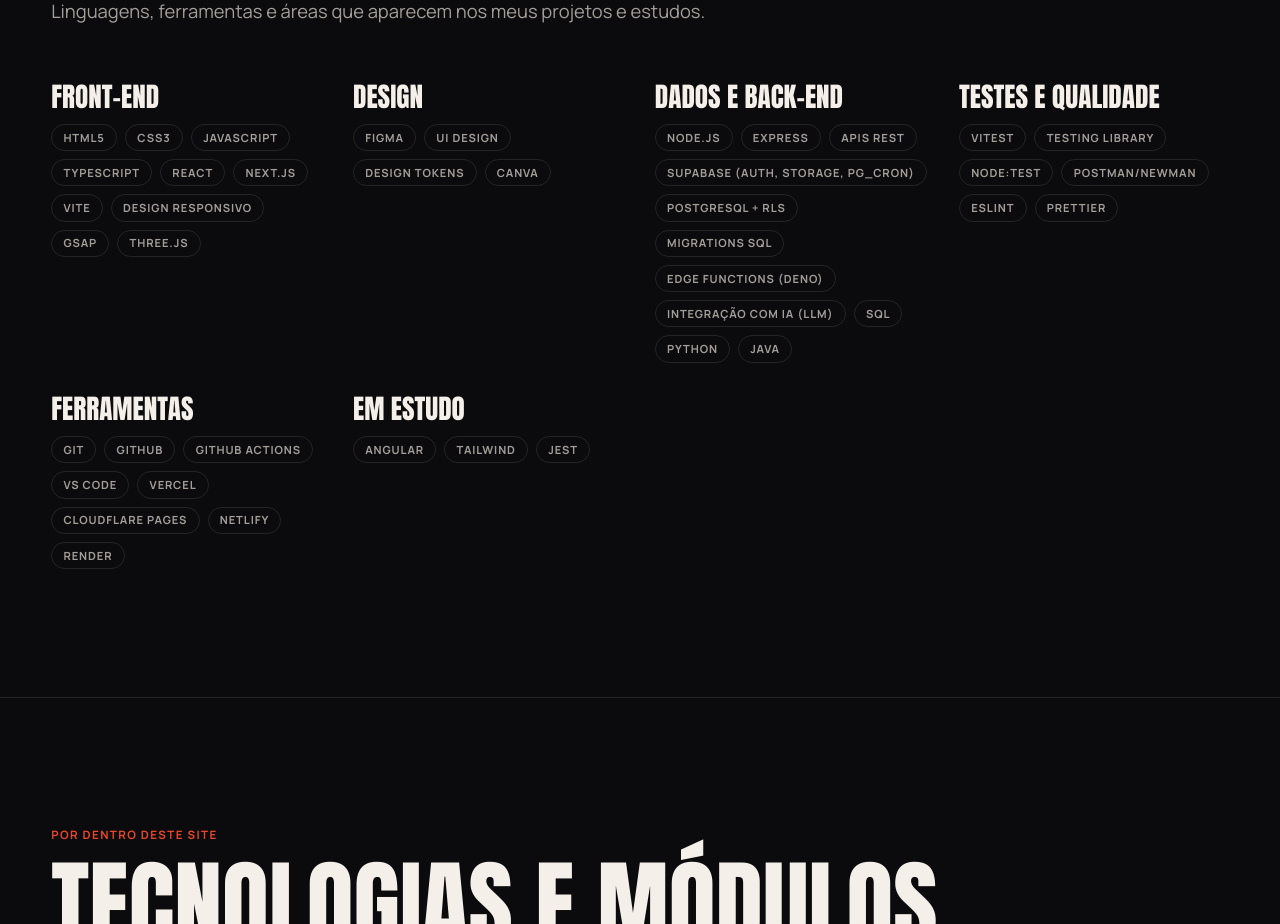
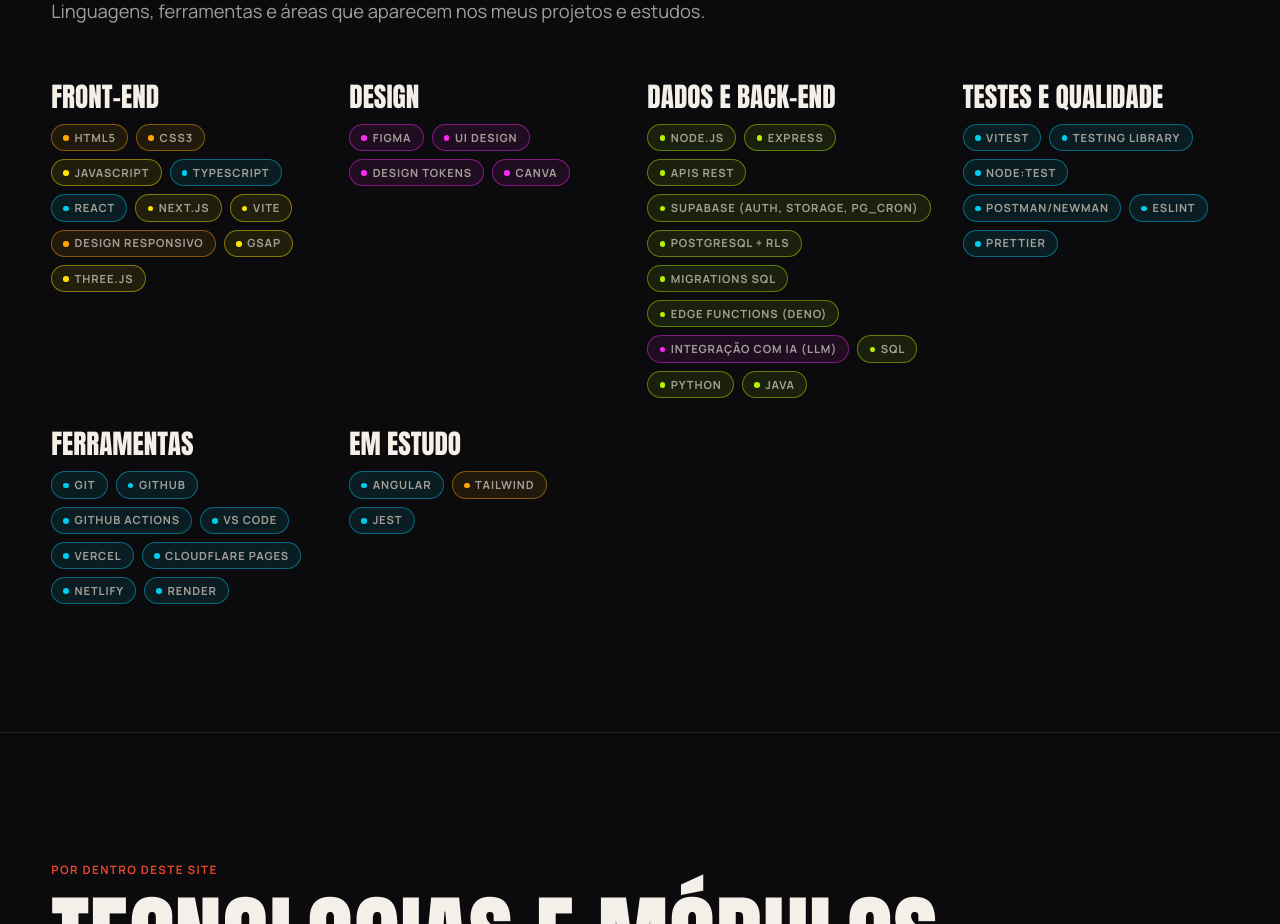
Before and after one commit to VANESSENCEWEB/portfolio-vanessa-lima, a Next.js app: page /sobre in a window 1280 px wide. Shown: the part 1520-2444 px from the top of the page. Built offline with nearby package versions, Linux system fonts and the light colour scheme; no server answers.

Commit message:
feat(ui): colore as tags por área de tecnologia

```diff
--- a/app/globals.css
+++ b/app/globals.css
@@ -24,6 +24,15 @@
   --palavra-gigante: linear-gradient(180deg, #c93a22 0%, #7a2214 100%);
   --brilho-foto: rgba(232, 70, 43, 0.35);
 
+  /* Cores das FAMÍLIAS de tecnologia (bolinha das Tags, ver lib/tecnologias.js).
+     Inspiradas nas duplas de cores da Origamid: no fundo escuro, a versão
+     clara e viva; no tema claro (abaixo), a versão escura da mesma cor. */
+  --familia-1: #ffa600; /* base da web */
+  --familia-2: #ffe500; /* JavaScript */
+  --familia-3: #b6f200; /* back-end e dados */
+  --familia-4: #00cceb; /* React, testes e ferramentas */
+  --familia-5: #ff29f5; /* design e IA */
+
   /* Espaçamento lateral do site: cresce com a tela, com limites */
   --margem: clamp(1.25rem, 4vw, 3.5rem);
   --altura-nav: 76px;
@@ -47,6 +56,11 @@
   --cor-luz: #e8462b;
   --palavra-gigante: linear-gradient(180deg, #e8462b 0%, #b8321c 100%);
   --brilho-foto: rgba(232, 70, 43, 0.22);
+  --familia-1: #ff2b0d;
+  --familia-2: #f90;
+  --familia-3: #00bf1e;
+  --familia-4: #006bd2;
+  --familia-5: #8b00f8;
   color-scheme: light;
 }
 
--- a/components/ui/Tag/Tag.jsx
+++ b/components/ui/Tag/Tag.jsx
@@ -4,10 +4,31 @@
    Ex.: <Tag>React</Tag>  ·  <Tag variante="destaque">Novo</Tag>
    É só texto (não é clicável). Para uma lista de tags, use
    dentro de <ul>/<li> (o Card já faz isso).
+   Cor por área: se o texto for uma tecnologia conhecida
+   (lib/tecnologias.js), a Tag ganha uma bolinha e a borda na
+   cor da família, sozinha. "React" → azul, "Node.js" → verde.
+   A cor é só enfeite: o texto continua na cor de sempre (boa
+   leitura) e o nome da tecnologia já diz tudo.
+   Props:
+   - variante: "padrao" | "destaque" (destaque não ganha cor de família)
+   - familia: 1 a 5 para forçar uma cor; false para desligar
    ========================================================= */
 import { juntarClasses } from "@/lib/classes";
+import { familiaDe } from "@/lib/tecnologias";
 import styles from "./Tag.module.css";
 
-export default function Tag({ children, variante = "padrao", className }) {
-  return <span className={juntarClasses(styles.tag, styles[variante], className)}>{children}</span>;
+export default function Tag({ children, variante = "padrao", familia, className }) {
+  const familiaFinal =
+    familia === false || variante !== "padrao"
+      ? null
+      : (familia ?? (typeof children === "string" ? familiaDe(children) : null));
+
+  return (
+    <span
+      className={juntarClasses(styles.tag, styles[variante], className)}
+      data-familia={familiaFinal ?? undefined}
+    >
+      {children}
+    </span>
+  );
 }
--- a/components/ui/Tag/Tag.module.css
+++ b/components/ui/Tag/Tag.module.css
@@ -12,6 +12,43 @@
   text-transform: uppercase;
   white-space: nowrap;
 }
+/* ---------- Cor por família (lib/tecnologias.js) ----------
+   Cada família só troca a variável --cor-familia; o resto é igual.
+   A cor aparece na bolinha, num fundo bem clarinho e na borda.
+   O texto NÃO muda de cor: o contraste continua o de sempre. */
+.tag[data-familia="1"] {
+  --cor-familia: var(--familia-1);
+}
+.tag[data-familia="2"] {
+  --cor-familia: var(--familia-2);
+}
+.tag[data-familia="3"] {
+  --cor-familia: var(--familia-3);
+}
+.tag[data-familia="4"] {
+  --cor-familia: var(--familia-4);
+}
+.tag[data-familia="5"] {
+  --cor-familia: var(--familia-5);
+}
+
+.tag[data-familia] {
+  border-color: color-mix(in srgb, var(--cor-familia) 45%, transparent);
+  background: color-mix(in srgb, var(--cor-familia) 9%, transparent);
+}
+
+/* A bolinha antes do nome */
+.tag[data-familia]::before {
+  content: "";
+  display: inline-block;
+  width: 0.5em;
+  height: 0.5em;
+  margin-right: 0.5em;
+  border-radius: 50%;
+  background: var(--cor-familia);
+  vertical-align: 0.08em;
+}
+
 .destaque {
   border-color: var(--cor-destaque);
   color: var(--cor-destaque);
```
Also changed, not shown: lib/tecnologias.js (added), 1 other file (tests, documents, lock files or other folders).
